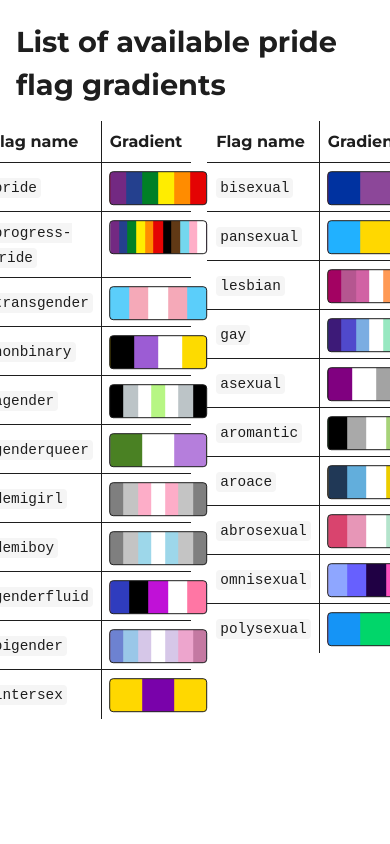
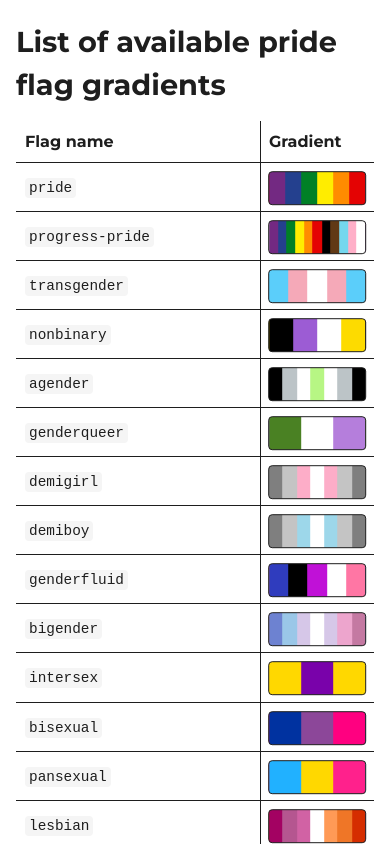
Before and after one commit to Pre1ude0/ringamajig, a SvelteKit app: page /docs in a window 390 px wide. Shown: the part 6560-7404 px from the top of the page. Built offline with nearby package versions, Linux system fonts and the light colour scheme; a web font is replaced by a local one.

Commit message:
fix mobile layout on docs page

```diff
--- a/static/styles/docs.css
+++ b/static/styles/docs.css
@@ -201,6 +201,22 @@ table[data-type="query-parameters"] {
 @media screen and (max-width: 600px) {
     .pride-flag-tables {
         margin-left: 0;
+        flex-direction: column;
+        gap: 0;
+
+        table[data-type="pride-flags"] {
+            width: 100%;
+
+            &:first-child {
+                margin-bottom: 0;
+            }
+            &:nth-child(2) {
+                border-top: 1px solid var(--fg);
+                thead {
+                    display: none;
+                }
+            }
+        }
     }
     .container {
         box-sizing: border-box;
```
